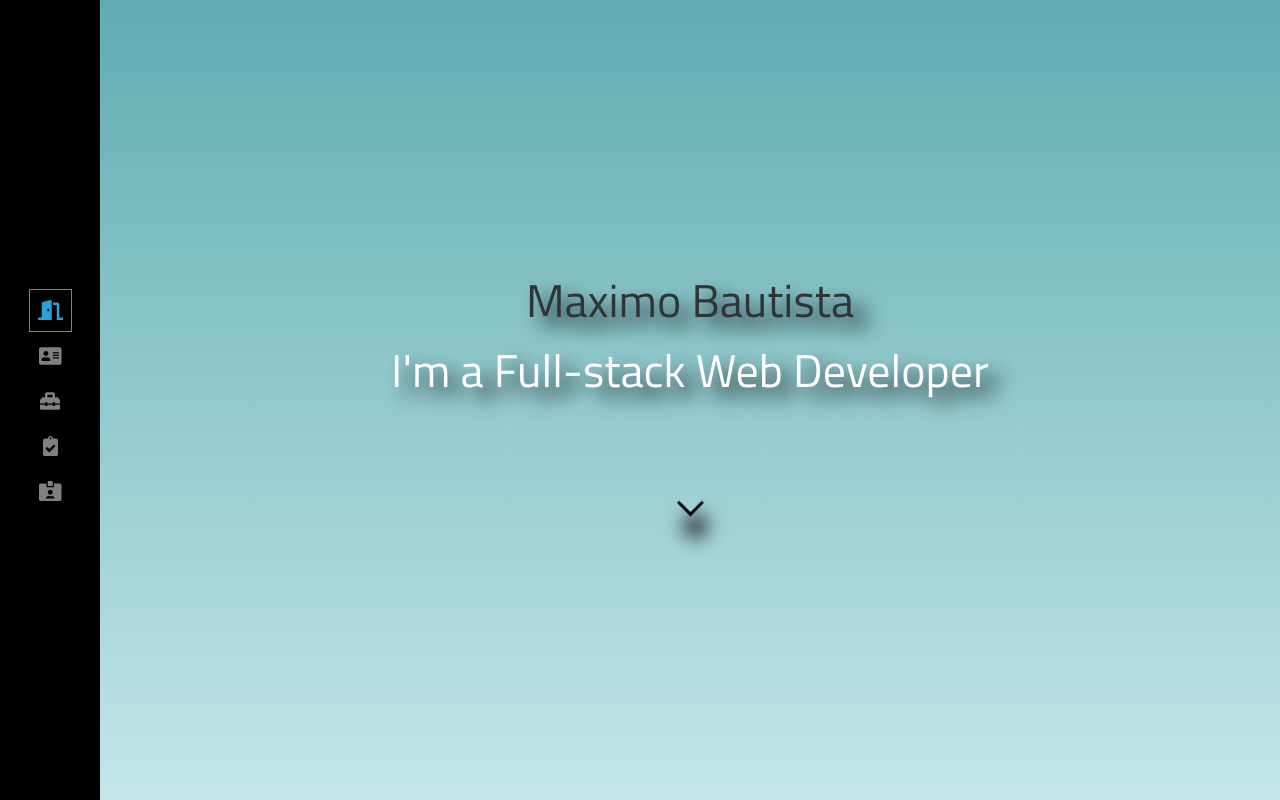
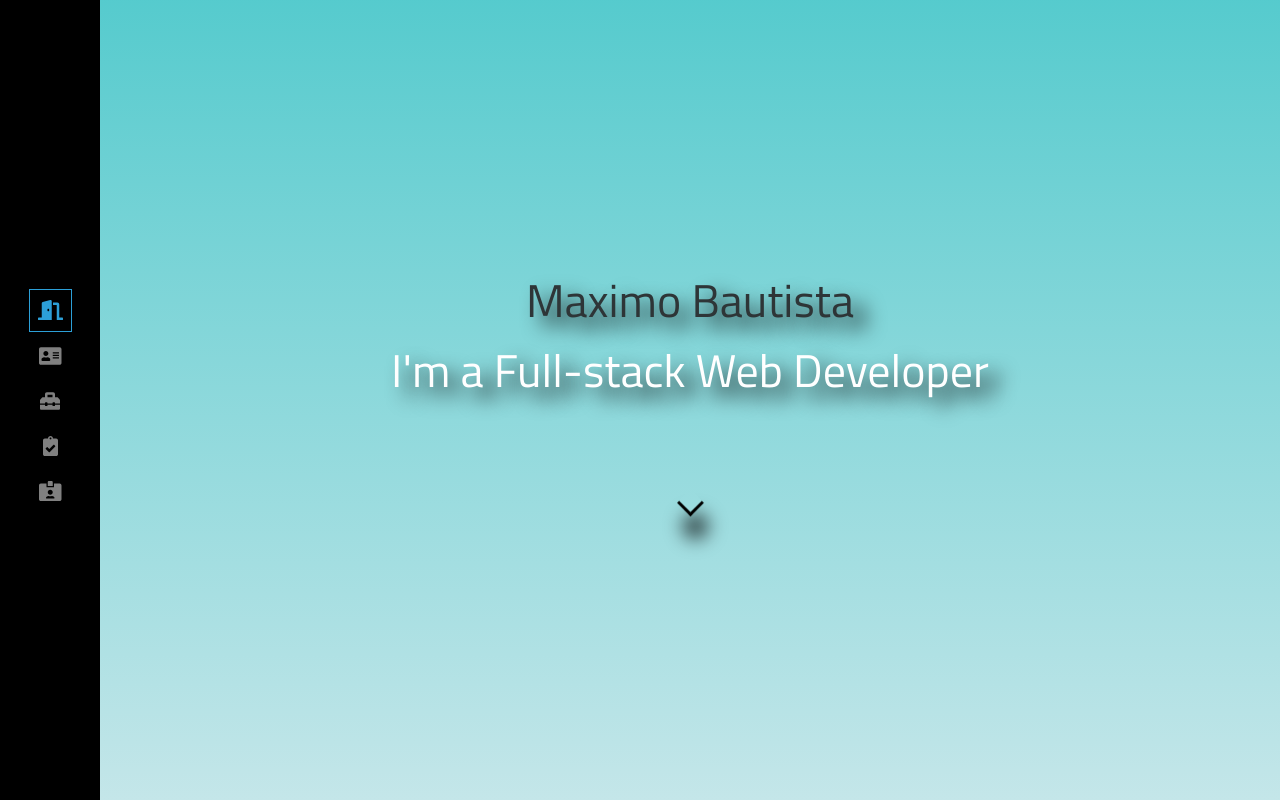
Before and after one commit to link04/maximo-bautista-portafolio, a React (Create React App) app: page / in a window 1280 px wide. Built offline with nearby package versions, Linux system fonts and the light colour scheme.

Commit message:
Updated scroll behavior to be horizontal

```diff
--- a/src/App.js
+++ b/src/App.js
@@ -19,13 +19,21 @@ class App extends React.Component {
    }
 
   userView = () => {
-    const main = document.querySelector('.main');
-      var winScroll = main.scrollTop;
-      var height = main.scrollHeight - main.clientHeight;
-      var scrolled = (winScroll / height) * 100;
+
+      const main = document.querySelector('.main');
+
+      // var winScroll = main.scrollTop;
+      // var height = main.scrollHeight - main.clientHeight;
+      // var scrolled = (winScroll / height) * 100;
+
+      let winScroll = main.scrollLeft;
+      let width = main.scrollWidth - main.clientWidth;
+      let scrolled = (winScroll / width) * 100;
+
       this.setState({
         actualViewScrolled: scrolled
       })
+
     }
 
   activeLink = (linkName) => {
@@ -42,16 +50,24 @@ class App extends React.Component {
     }
   }
 
+
 render(){
     return (
       <div className="container">
-        <Sidebar activeLink={this.activeLink} />
+        <Sidebar  activeLink={this.activeLink} />
         <div className="main">
+
+
           <Welcome />
+
           <About />
+
           <Skills />
+
           <Projects />
+
           <Contact />
+
         </div>
       </div>
     );
--- a/src/assets/css/index.css
+++ b/src/assets/css/index.css
@@ -20,8 +20,13 @@ hr {
 }
 
 .container {
-  background-color: rgb(96, 172, 179); /* For browsers that do not support gradients */
-  background-image: linear-gradient(rgb(96, 172, 179), rgb(196, 230, 233));
+  /* background-color: rgb(96, 172, 179); /* For browsers that do not support gradients */
+
+  /* background-image: linear-gradient(rgb(96, 172, 179), rgb(196, 230, 233)); */
+
+  background-color: black;
+  /*  */
+
   position: fixed;
   display: grid;
   grid-template-columns: 100px 1fr;
@@ -33,13 +38,21 @@ hr {
 }
 
 .container > div.main {
-  overflow-y: auto;
+  /* overflow-y: auto; */
   scroll-behavior: smooth;
+
+  /* inline test */
+
+  overflow-y: hidden;
+  overflow-x: hidden;
+
+  display: inline-flex;
+
 }
 
 .sidebar {
   grid-area: sidebar;
-  background-color: black;
+
   display: flex;
   align-items: center;
   justify-content: center;
@@ -88,14 +101,39 @@ hr {
   }
 }
 
+/* .hidden  {
+  width: 100px;
+  height: 100px;
+  background: red;
+  -webkit-transition: width 2s;
+  transition: width 2s;
+} */
+
+
+
 section{
+
+  min-width: 100%;
+  max-height: 100vh;
+
+
   color:rgb(85, 85, 85);
-  min-height: 100vh;
+
   display: flex;
   flex-direction: column;
   align-items: center;
   text-align: center;
+
+  /* New Style  */
+
+  background-image: linear-gradient(rgba(94, 223, 226, 0.91), rgb(196, 230, 233));
+
+  /* border: 1px white solid; */
+  /* margin: 50px 100px 50px 0px ; */
+
+
 }
+
 
 .arrow {
   border: solid black;
@@ -200,6 +238,12 @@ section{
   flex-direction: row;
   align-items: center;
   justify-content: center;
+
+}
+
+.about-container {
+    height: 100%;
+    overflow-x: auto;
 }
 
 .image-container{
@@ -272,11 +316,7 @@ div#detailed h3{
   font-size: calc(8px + 1vmin);
 }
 
-
-
 @media screen and (max-width: 700px) {
-
-
 
   div#detailed div{
     margin: 5px;
@@ -381,6 +421,8 @@ div#detailed h3{
   flex-wrap: wrap;
   justify-content: center;
 
+  height: 100%;
+  overflow-x: auto;
 }
 
 /* Contact */
--- a/src/components/About.js
+++ b/src/components/About.js
@@ -10,6 +10,7 @@ export default class About extends React.Component {
             <h1>About</h1>
           </div>
           <hr/>
+          <div className="about-container ">
             <div className="traits">
               <div>
                 <span><i className="fas fa-hammer"></i></span>
@@ -29,7 +30,7 @@ export default class About extends React.Component {
               <img src={require('../assets/images/profile1.jpg')} className="profile-image" alt="Maximo Bautista" />
             </div>
             <div className="bio-content">
-                <h3>This is me...</h3>
+                <h3>About Me.</h3>
                 <p>
                   Full stack web developer with a passion for finding answers and solutions to issues of life.
                   With experience in Ruby on Rails, JavaScript, React and Redux, and a background in customer service interactions.
@@ -38,6 +39,7 @@ export default class About extends React.Component {
                 </p>
             </div>
           </div>
+          </div>
       </section>
     );
 
--- a/src/components/Welcome.js
+++ b/src/components/Welcome.js
@@ -17,7 +17,6 @@ export default class Welcome extends React.Component {
               <i className="arrow down"></i>
             </a>
           </div>
-
       </section>
     );
 
```
Lines whose indentation alone changed are shown as unchanged.
